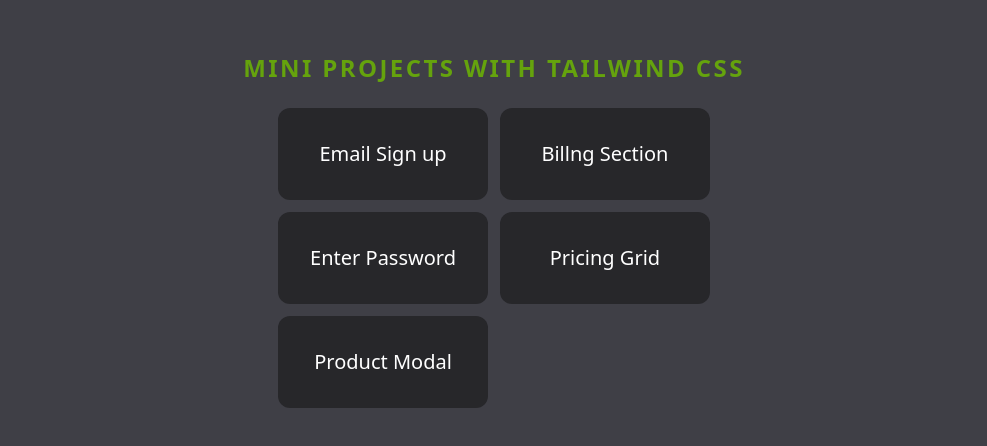
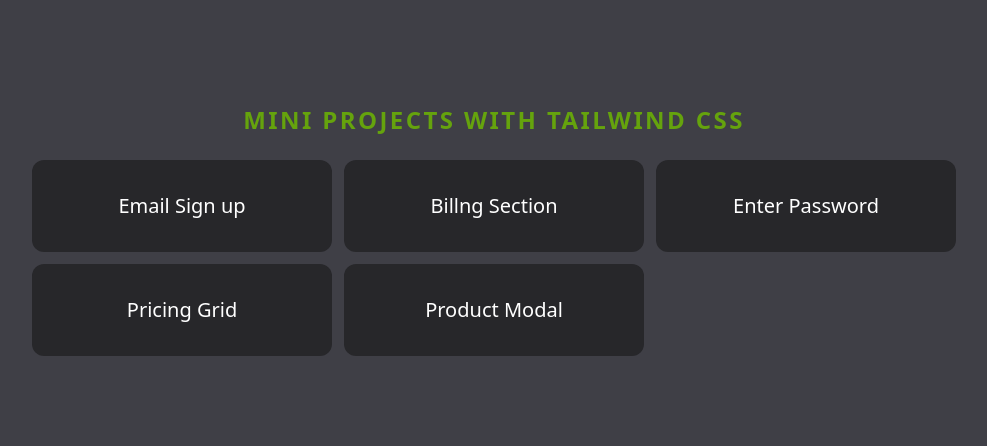
Before and after one commit to Avicii786/tailwindcss-miniprojects, a website: page src/index.html in a window 1280 px wide. Shown: the part 170-616 px from the top of the page, without its empty margins (146-1133 px from the left). Drawn offline with Linux system fonts and the light colour scheme.

Commit message:
small changes in tailwind css min projects

```diff
--- a/src/index.html
+++ b/src/index.html
@@ -17,33 +17,33 @@
          >
             Mini Projects With Tailwind css
          </h1>
-         <div class="grid grid-cols-1 md:grid-cols-2 gap-3">
+         <div class="grid grid-cols-1 md:grid-cols-3 gap-3">
             <a
-               class="p-8 text-center bg-zinc-800 rounded-xl text-white text-xl hover:bg-lime-600 duration-500"
+               class="w-[300px] p-8 text-center bg-zinc-800 rounded-xl text-white text-xl hover:bg-lime-600 duration-500"
                href="./emailsignup.html"
             >
                Email Sign up
             </a>
             <a
-               class="p-8 text-center bg-zinc-800 rounded-xl text-white text-xl hover:bg-lime-600 duration-500"
+               class="w-[300px] p-8 text-center bg-zinc-800 rounded-xl text-white text-xl hover:bg-lime-600 duration-500"
                href="./billing.html"
             >
                Billng Section
             </a>
             <a
-               class="p-8 text-center bg-zinc-800 rounded-xl text-white text-xl hover:bg-lime-600 duration-500"
+               class="w-[300px] p-8 text-center bg-zinc-800 rounded-xl text-white text-xl hover:bg-lime-600 duration-500"
                href="./enterpassword.html"
             >
                Enter Password
             </a>
             <a
-               class="p-8 text-center bg-zinc-800 rounded-xl text-white text-xl hover:bg-lime-600 duration-500"
+               class="w-[300px] p-8 text-center bg-zinc-800 rounded-xl text-white text-xl hover:bg-lime-600 duration-500"
                href="./pricinggrid.html"
             >
                Pricing Grid
             </a>
             <a
-               class="p-8 text-center bg-zinc-800 rounded-xl text-white text-xl hover:bg-lime-600 duration-500"
+               class="w-[300px] p-8 text-center bg-zinc-800 rounded-xl text-white text-xl hover:bg-lime-600 duration-500"
                href="./product_modal.html"
             >
                Product Modal
```
Also changed, not shown: src/output.css.
